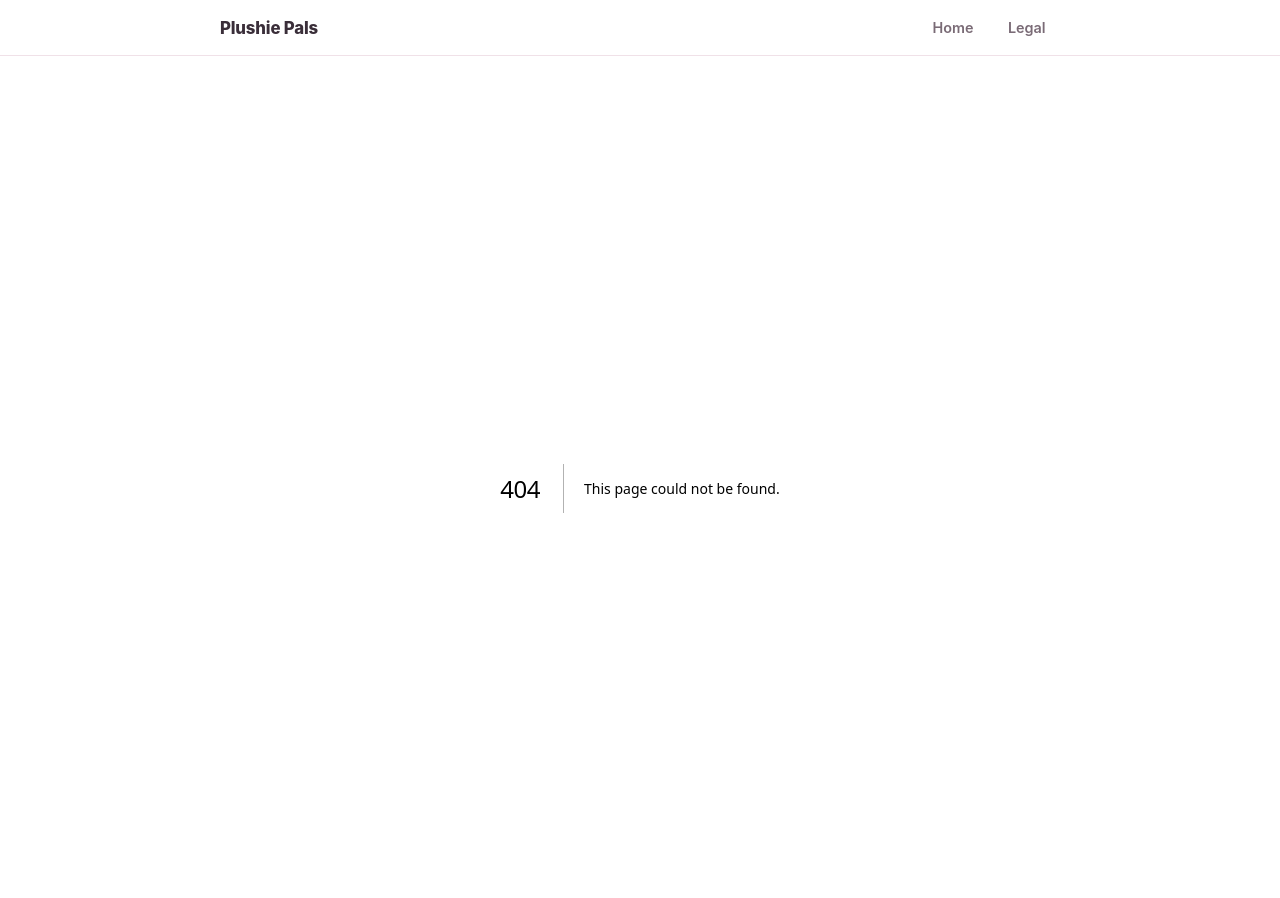
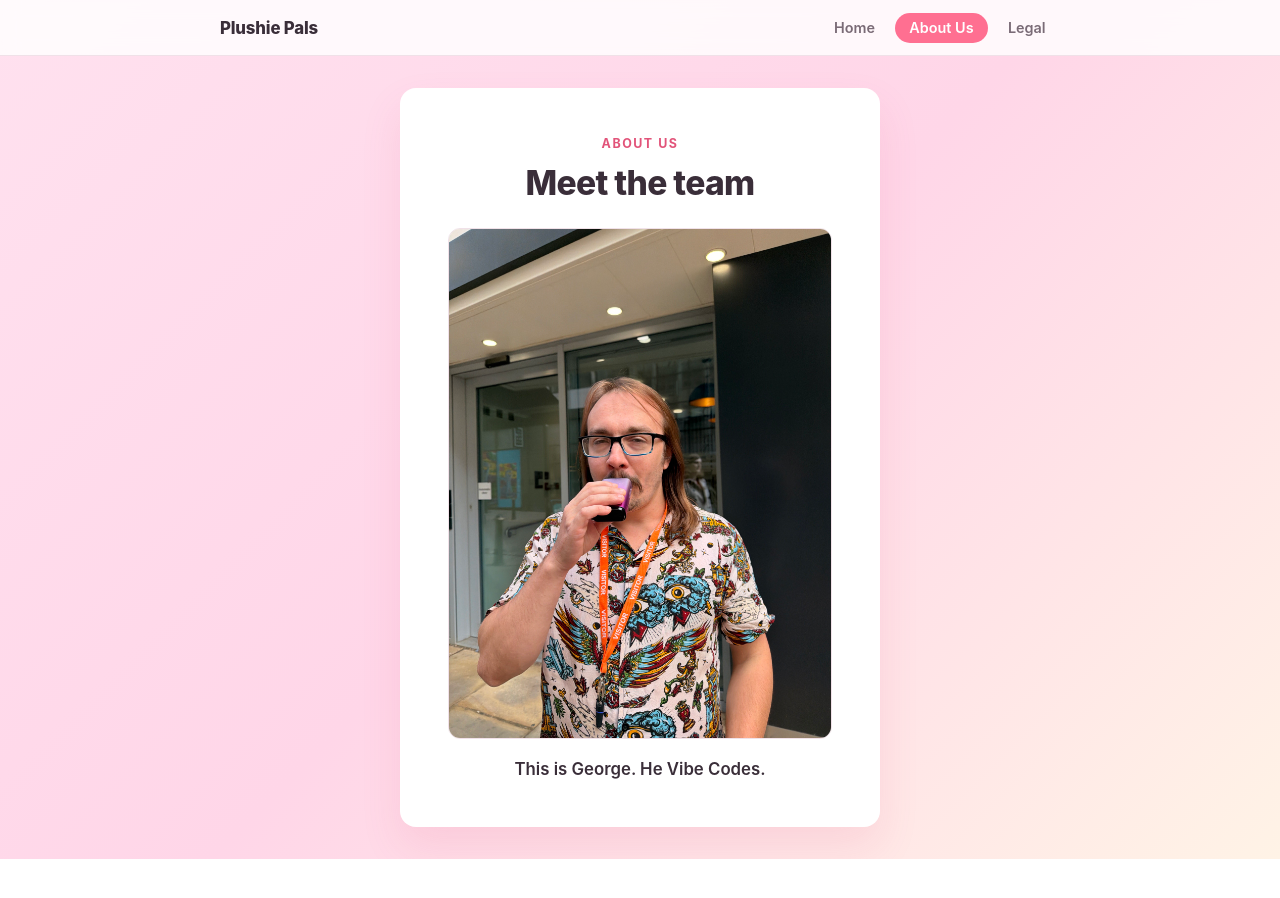
Before and after one commit to zhbluetel/best-group-in-the-world, a Next.js app in the folder web/: page /about in a window 1280 px wide. Before the commit this address had no page. Shown: the top 898 px of the page. After the commit the page ends 859 px from the top, so only its background shows below. Built offline with nearby package versions, Linux system fonts and the light colour scheme.

Commit message:
Added about us page

```diff
--- /dev/null
+++ b/web/app/about/page.tsx
@@ -0,0 +1,29 @@
+import type { Metadata } from "next";
+import Image from "next/image";
+
+export const metadata: Metadata = {
+  title: "About Us — Plushie Pals",
+  description: "Meet the team behind Plushie Pals.",
+};
+
+export default function AboutPage() {
+  return (
+    <article className="about-container">
+      <p className="about-eyebrow">About Us</p>
+      <h1>Meet the team</h1>
+      <figure className="about-card">
+        <Image
+          src="/images/George.jpg"
+          alt="George"
+          width={600}
+          height={800}
+          className="about-photo"
+          priority
+        />
+        <figcaption>
+          This is George. He Vibe Codes.
+        </figcaption>
+      </figure>
+    </article>
+  );
+}
--- a/web/app/globals.css
+++ b/web/app/globals.css
@@ -286,6 +286,51 @@ footer {
   text-align: center;
   font-size: 0.85rem;
   color: var(--muted);
+}
+
+/* ---------- About page ---------- */
+
+.about-container {
+  width: 100%;
+  max-width: 480px;
+  background: var(--card-bg);
+  border-radius: 16px;
+  padding: clamp(1.5rem, 4vw, 3rem);
+  box-shadow: 0 20px 40px rgba(226, 84, 122, 0.12);
+  text-align: center;
+}
+
+.about-eyebrow {
+  font-size: 0.78rem;
+  font-weight: 700;
+  letter-spacing: 0.12em;
+  text-transform: uppercase;
+  color: var(--accent-dark);
+  margin-bottom: 0.75rem;
+}
+
+.about-container h1 {
+  font-size: clamp(1.6rem, 3.5vw, 2.1rem);
+  line-height: 1.2;
+  margin-bottom: 1.5rem;
+}
+
+.about-card {
+  margin: 0 auto;
+}
+
+.about-photo {
+  width: 100%;
+  height: auto;
+  border-radius: 12px;
+  border: 1px solid var(--border);
+}
+
+.about-card figcaption {
+  margin-top: 1rem;
+  font-size: 1.05rem;
+  font-weight: 600;
+  color: var(--text);
 }
 
 /* ---------- Legal page ---------- */
--- a/web/app/site-nav.tsx
+++ b/web/app/site-nav.tsx
@@ -5,6 +5,7 @@ import { usePathname } from "next/navigation";
 
 const LINKS = [
   { href: "/", label: "Home" },
+  { href: "/about", label: "About Us" },
   { href: "/legal", label: "Legal" }
 ];
 
```
Also changed, not shown: web/public/images/George.jpg (added).
